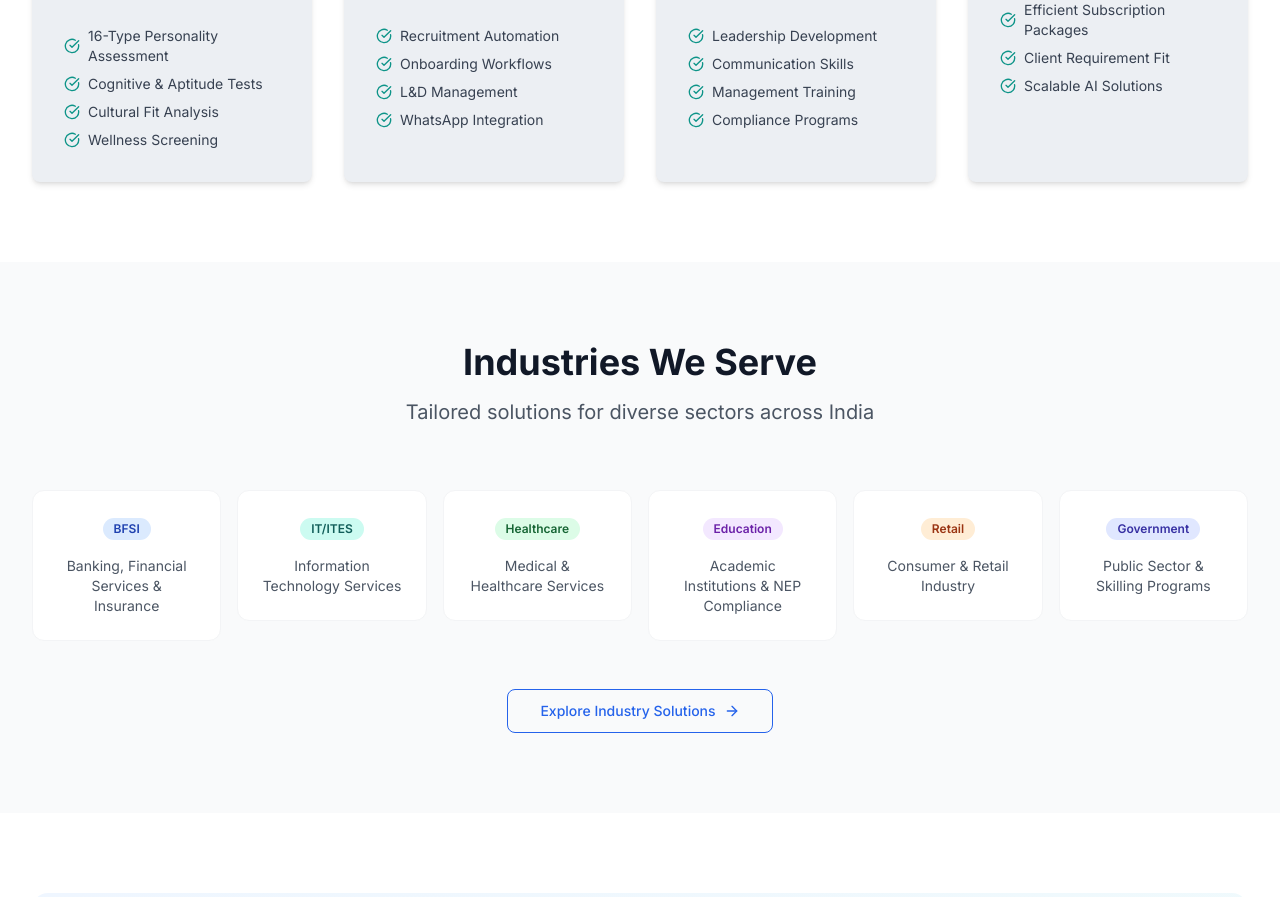
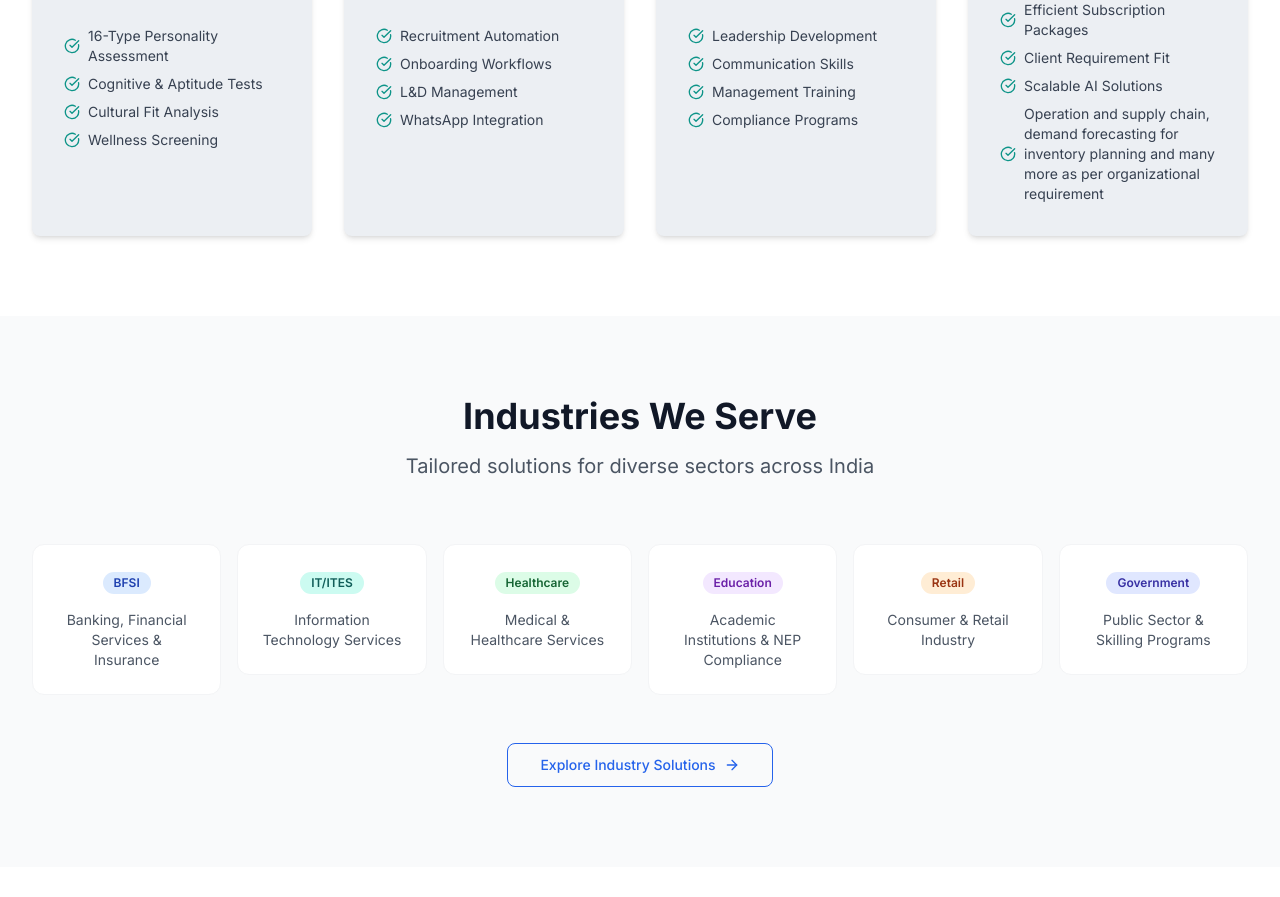
Before and after one commit to 321128/peop360website, a Next.js app: page / in a window 1280 px wide. Shown: the part 1402-2299 px from the top of the page. Built offline with nearby package versions, Linux system fonts and the light colour scheme.

Commit message:
Update page.tsx

```diff
--- a/app/page.tsx
+++ b/app/page.tsx
@@ -37,7 +37,7 @@ const pillars = [
     title: 'AI Services',
     description: 'Customised Content Generation with efficient subscription packages to fit client requirement.',
     icon: Brain, // Using Brain icon for AI Services, can be changed if a more suitable icon is available
-    features: ['Custom Content Generation', 'Efficient Subscription Packages', 'Client Requirement Fit', 'Scalable AI Solutions']
+    features: ['Custom Content Generation', 'Efficient Subscription Packages', 'Client Requirement Fit', 'Scalable AI Solutions', 'Operation and supply chain, demand forecasting for inventory planning and many more as per organizational requirement']
   }
 ];
 
```
